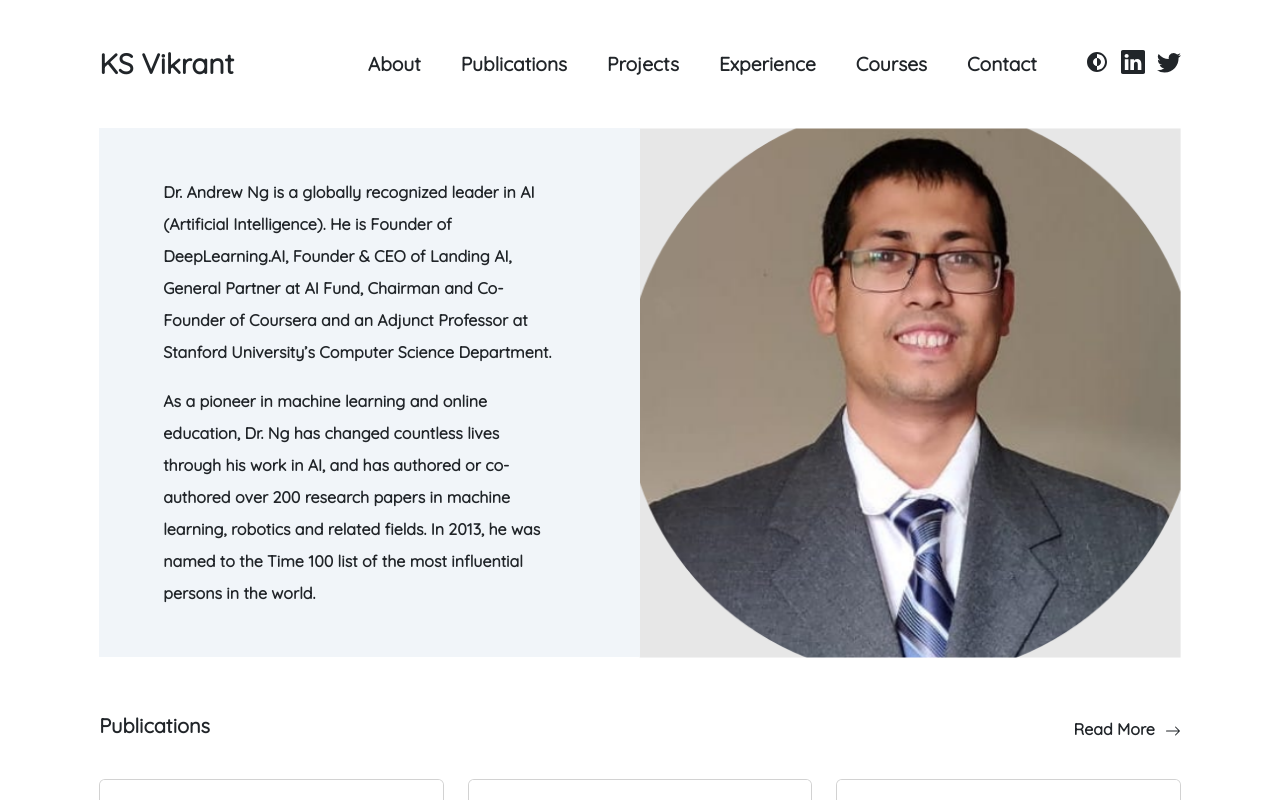
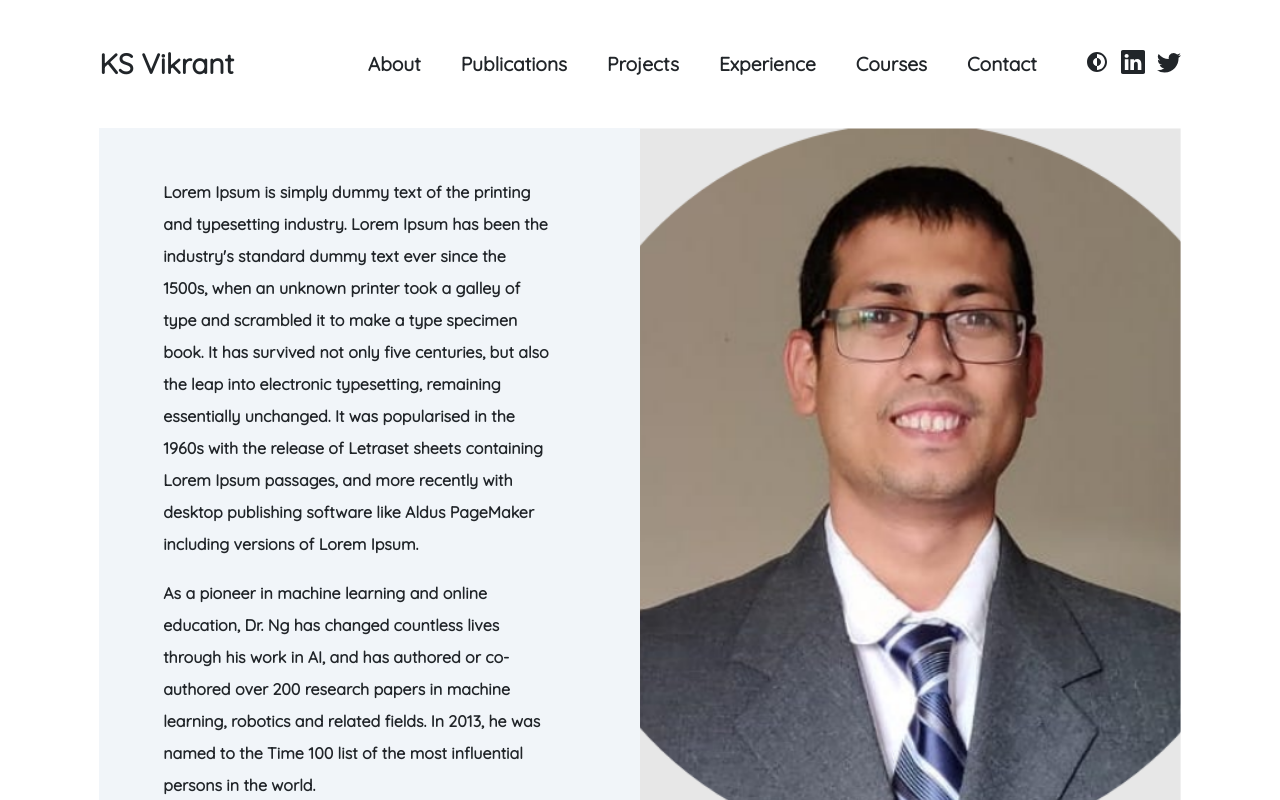
Before and after one commit to vikrant-iitd/home, a React (Create React App) app: page / in a window 1280 px wide. Shown: the top 800 px of the page. Built offline with nearby package versions, Linux system fonts and the light colour scheme.

Commit message:
desc changed

```diff
--- a/src/Content.js
+++ b/src/Content.js
@@ -23,8 +23,9 @@
                         <div className='row' style={{ width: '100%', lineHeight: '2rem' }}>
 
                             <span>
-
-                                Dr. Andrew Ng is a globally recognized leader in AI (Artificial Intelligence). He is Founder of DeepLearning.AI, Founder & CEO of Landing AI, General Partner at AI Fund, Chairman and Co-Founder of Coursera and an Adjunct Professor at Stanford University’s Computer Science Department.
+                                {/* About For Prof */}
+                                Lorem Ipsum is simply dummy text of the printing and typesetting industry. Lorem Ipsum has been the industry's standard dummy text ever since the 1500s, when an unknown printer took a galley of type and scrambled it to make a type specimen book. It has survived not only five centuries, but also the leap into electronic typesetting, remaining essentially unchanged. It was popularised in the 1960s with the release of Letraset sheets containing Lorem Ipsum passages, and more recently with desktop publishing software like Aldus PageMaker including versions of Lorem Ipsum.
+                                {/* It is a globally recognized leader in AI (Artificial Intelligence). He is Founder of DeepLearning.AI, Founder & CEO of Landing AI, General Partner at AI Fund, Chairman and Co-Founder of Coursera and an Adjunct Professor at Stanford University’s Computer Science Department. */}
                             </span>
                             <hr style={{ opacity: '0' }} />
                             <span>
@@ -43,7 +44,8 @@
                 <div className='row intro-text' style={{ width: '100%', lineHeight: '2rem', textAlign: 'start' }}>
 
                     <span style={{ padding: '0px' }}>
-                        Dr. Andrew Ng is a globally recognized leader in AI (Artificial Intelligence). He is Founder of DeepLearning.AI, Founder & CEO of Landing AI, General Partner at AI Fund, Chairman and Co-Founder of Coursera and an Adjunct Professor at Stanford University’s Computer Science Department.
+                    Lorem Ipsum is simply dummy text of the printing and typesetting industry. Lorem Ipsum has been the industry's standard dummy text ever since the 1500s, when an unknown printer took a galley of type and scrambled it to make a type specimen book. It has survived not only five centuries, but also the leap into electronic typesetting, remaining essentially unchanged. It was popularised in the 1960s with the release of Letraset sheets containing Lorem Ipsum passages, and more recently with desktop publishing software like Aldus PageMaker including versions of Lorem Ipsum.
+                        {/* Dr. Andrew Ng is a globally recognized leader in AI (Artificial Intelligence). He is Founder of DeepLearning.AI, Founder & CEO of Landing AI, General Partner at AI Fund, Chairman and Co-Founder of Coursera and an Adjunct Professor at Stanford University’s Computer Science Department. */}
                     </span>
                     <hr style={{ opacity: '0' }} />
                     <span style={{ padding: '0px' }}>As a pioneer in machine learning and online education, Dr. Ng has changed countless lives through his work in AI, and has authored or co-authored over 200 research papers in machine learning, robotics and related fields. In 2013, he was named to the Time 100 list of the most influential persons in the world.
```
